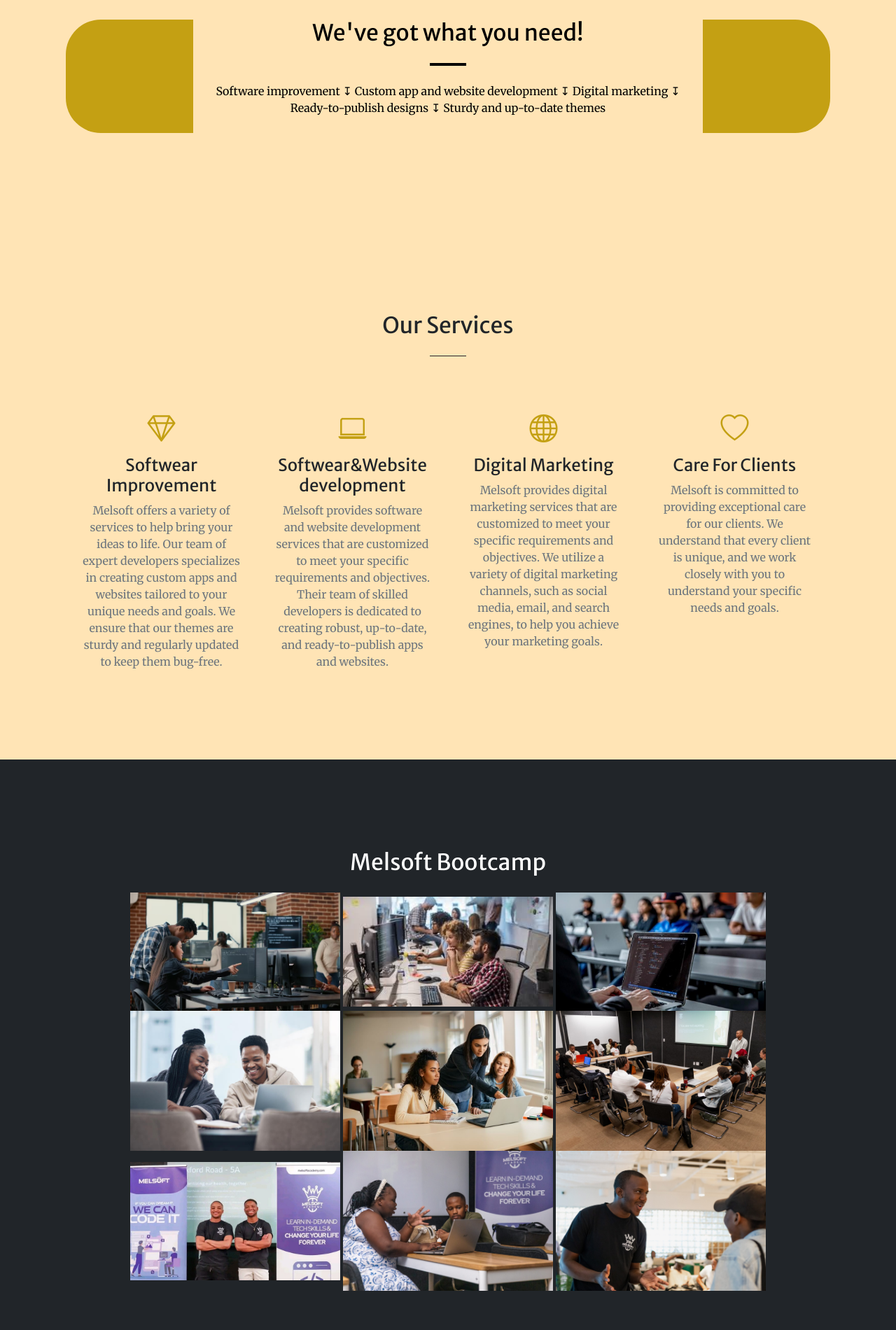
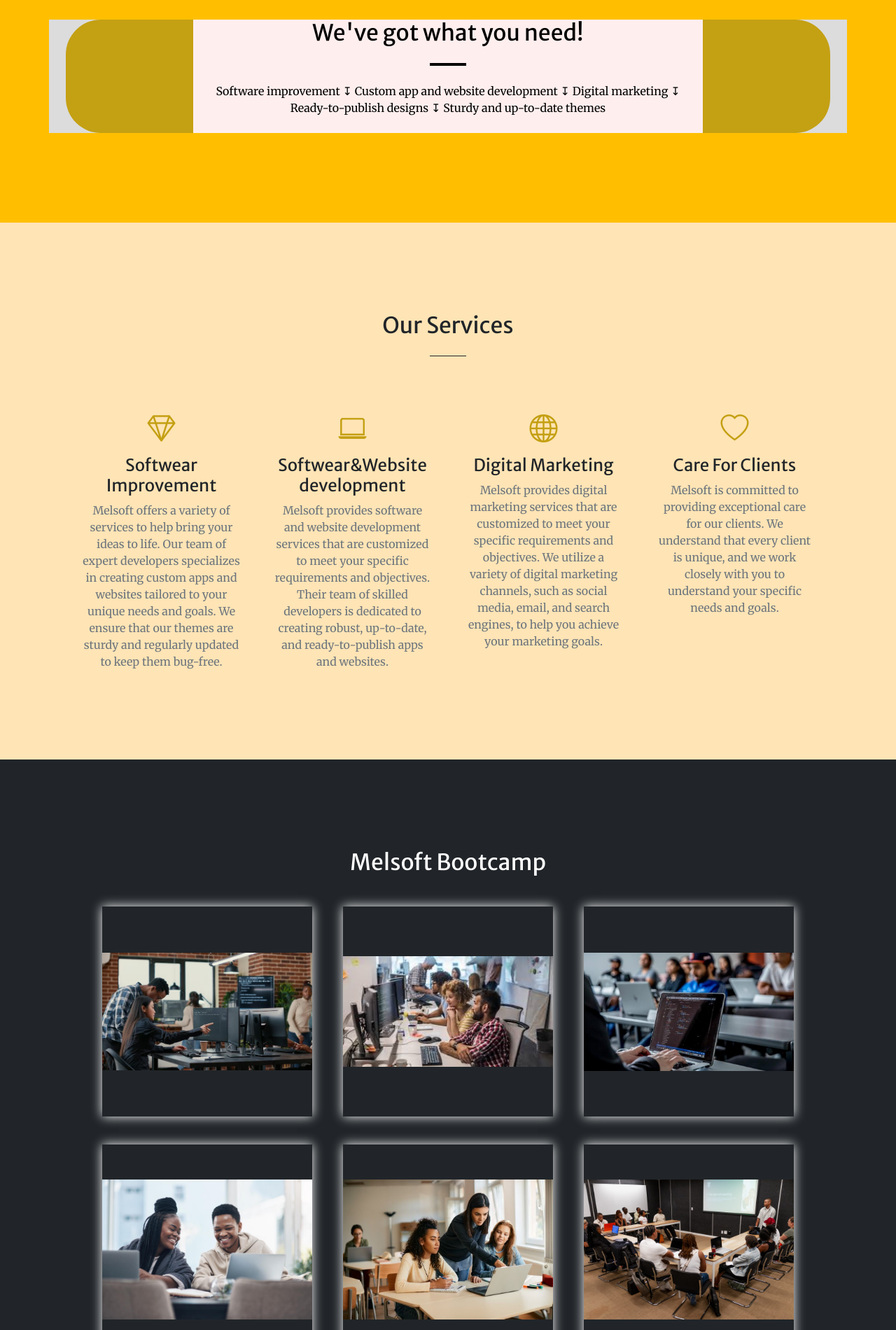
Before and after one commit to miyaggiemiami/melsoftHomePage, a plain HTML site: page melsoft-home/startbootstrap-creative-gh-pages/index.html in a window 1280 px wide. Shown: the part 900-2800 px from the top of the page at 70% size. Drawn offline with nearby package versions, Linux system fonts and the light colour scheme; some packages are replaced by stand-ins of ours; a script that the page names is missing.

Commit message:
aligned images

```diff
--- a/melsoft-home/startbootstrap-creative-gh-pages/index.html
+++ b/melsoft-home/startbootstrap-creative-gh-pages/index.html
@@ -51,10 +51,10 @@
             </div>
         </header>
         <!-- About-->
-        <section class="page-section "  style="background: #FFE4B5; ">
-            <div class="container px-4 px-lg-5" style="background: #FFE4B5; color:black">
+        <section class="page-section "  style="background:rgb(255, 191, 0)">
+            <div class="container px-4 px-lg-5" style="background:#dcdcdc; color:black">
                 <div class="row gx-4 gx-lg-5 justify-content-center" style="background: #c4a013; color:black; border-radius:50px">
-                    <div class="col-lg-8 text-center" style="background-color:#FFE4B5; color:black;">
+                    <div class="col-lg-8 text-center" style="background-color:rgb(255, 238, 238); color:black;">
                         <h2 class="text-black mt-0">We've got what you need!</h2>
                         <hr class="divider divider-light" style="background: black;" />
                         <p class="text-black-75 mb-4">Software improvement &mapstodown;
@@ -115,15 +115,15 @@
             <div class="container px-4 px-lg-5 text-center">
                 <h2 class="mb-4">Melsoft Bootcamp</h2>
 
-                <img src="./images/5th.avif" alt="" style="width: 300px;">
-                <img src="./images/1.jpg" alt="" style="width: 300px;">
-                <img src="./images/2.jpg" alt="" style="width: 300px;">
-                <img src="./images/3.jpg" alt="" style="width: 300px;">
-                <img src="./images/5.jpg" alt="" style="width: 300px;">
-                <img src="./images/clas.jpg" alt="" style="width: 300px;">
-                <img src="./images/mel.jpg" alt="" style="width: 300px;">
-                <img src="./images/mel2.jpg" alt="" style="width: 300px;">
-                <img src="./images/mel4.jpg" alt="" style="width: 300px;">
+                <img src="./images/5th.avif" alt="" style="width: 300px;" class="bootcamp">
+                <img src="./images/1.jpg" alt="" style="width: 300px;" class="bootcamp">
+                <img src="./images/2.jpg" alt="" style="width: 300px;" class="bootcamp">
+                <img src="./images/3.jpg" alt="" style="width: 300px;" class="bootcamp">
+                <img src="./images/5.jpg" alt="" style="width: 300px;" class="bootcamp">
+                <img src="./images/clas.jpg" alt="" style="width: 300px;" class="bootcamp">
+                <img src="./images/mel.jpg" alt="" style="width: 300px;" class="bootcamp">
+                <img src="./images/mel2.jpg" alt="" style="width: 300px;" class="bootcamp">
+                <img src="./images/mel4.jpg" alt="" style="width: 300px;" class="bootcamp">
 
             </div>
         </section>
```
Also changed, not shown: melsoft-home/startbootstrap-creative-gh-pages/css/styles.css.
